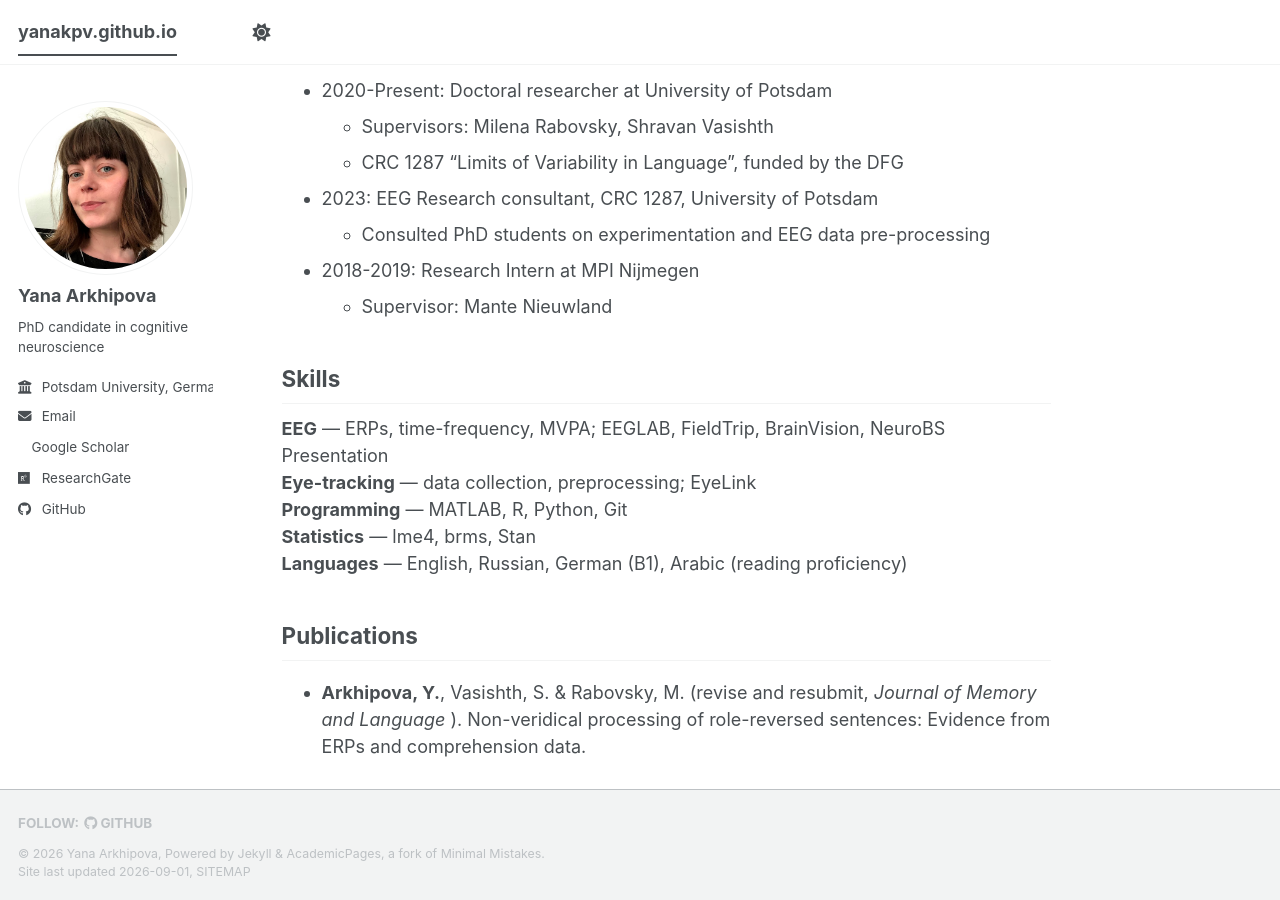
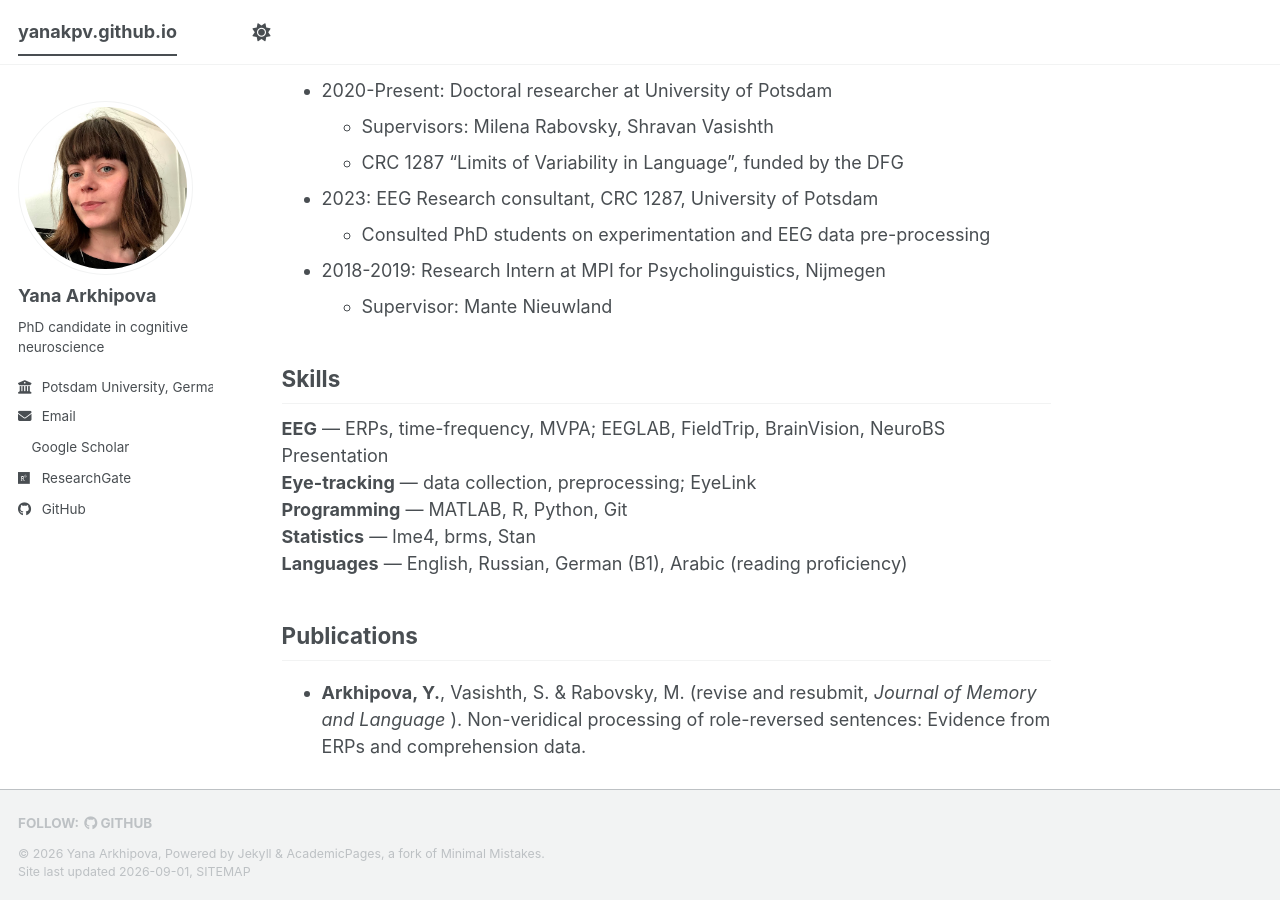
Before and after one commit to yanakpv/yanakpv.github.io, a Jekyll site: the page built from _pages/about.md, in a window 1280 px wide and 900 px high, scrolled down 1133 px. Built offline with Jekyll 4.4.1, drawn with Linux system fonts in a browser that asks for light colours; a style sheet for code colours, icons or effects is not loaded.

Commit message:
Update about.md

```diff
--- a/_pages/about.md
+++ b/_pages/about.md
@@ -39,7 +39,7 @@ Before starting my PhD I spent a year at the Max Planck Institute for Psycholing
 * 2023: EEG Research consultant, CRC 1287, University of Potsdam
   * Consulted PhD students on experimentation and EEG data pre-processing
 
-* 2018-2019: Research Intern at MPI Nijmegen
+* 2018-2019: Research Intern at MPI for Psycholinguistics, Nijmegen
   * Supervisor: Mante Nieuwland
 
 ## Skills
```
